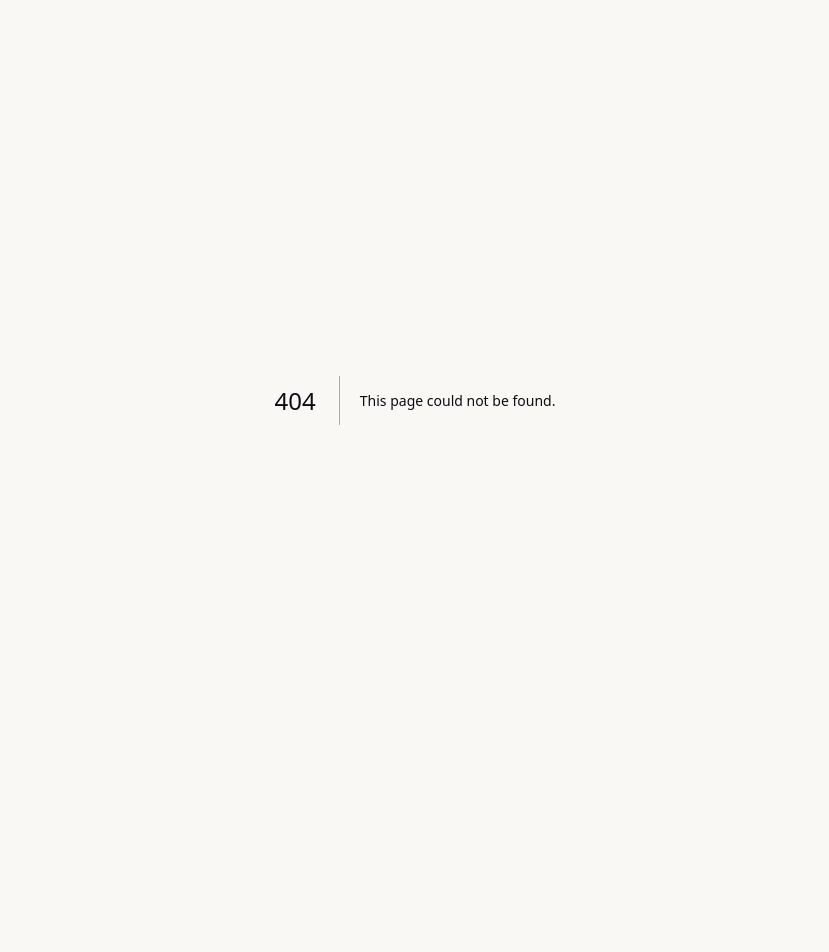
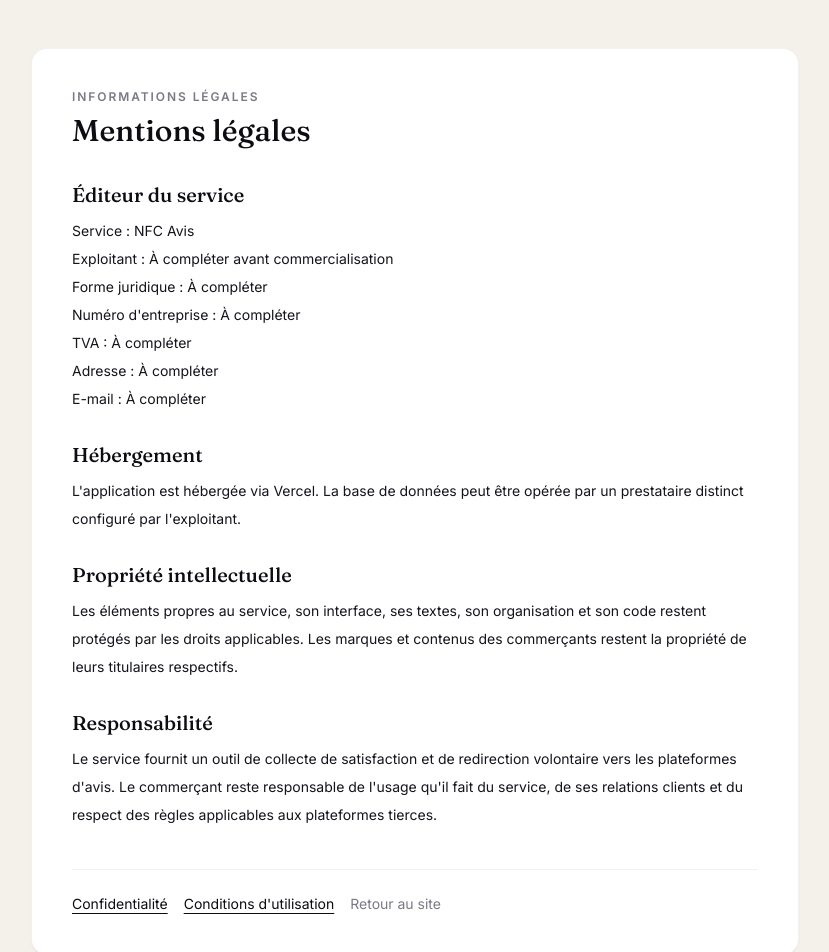
Before and after one commit to mohaontheflux24/nfc-avis-clean, a Next.js app in the folder nfc-avis/: page /mentions-legales in a window 1280 px wide. Before the commit this address had no page. Shown: the top 952 px of the page, without its empty margins (225-1054 px from the left). Before the commit the page ends 800 px from the top, so only its background shows below. Built offline with nearby package versions, Linux system fonts and the light colour scheme.

Commit message:
Add legal notice page

```diff
--- /dev/null
+++ b/nfc-avis/src/app/mentions-legales/page.tsx
@@ -0,0 +1,26 @@
+import Link from "next/link";
+import { legalInfo } from "@/lib/legal";
+
+export default function LegalNoticePage() {
+  return (
+    <main className="min-h-[100dvh] bg-paper-200 px-5 py-12">
+      <article className="card-surface mx-auto max-w-3xl p-7 sm:p-10">
+        <p className="text-xs font-semibold uppercase tracking-[0.16em] text-slate-450">Informations légales</p>
+        <h1 className="mt-2 font-display text-3xl font-medium text-ink-900">Mentions légales</h1>
+
+        <div className="mt-8 space-y-7 text-sm leading-7 text-ink-800">
+          <section><h2 className="font-display text-xl font-medium text-ink-900">Éditeur du service</h2><p className="mt-2">Service : {legalInfo.serviceName}<br />Exploitant : {legalInfo.operatorName}<br />Forme juridique : {legalInfo.legalForm}<br />Numéro d&apos;entreprise : {legalInfo.companyNumber}<br />TVA : {legalInfo.vatNumber}<br />Adresse : {legalInfo.address}<br />E-mail : {legalInfo.email}</p></section>
+          <section><h2 className="font-display text-xl font-medium text-ink-900">Hébergement</h2><p className="mt-2">L&apos;application est hébergée via {legalInfo.host}. La base de données peut être opérée par un prestataire distinct configuré par l&apos;exploitant.</p></section>
+          <section><h2 className="font-display text-xl font-medium text-ink-900">Propriété intellectuelle</h2><p className="mt-2">Les éléments propres au service, son interface, ses textes, son organisation et son code restent protégés par les droits applicables. Les marques et contenus des commerçants restent la propriété de leurs titulaires respectifs.</p></section>
+          <section><h2 className="font-display text-xl font-medium text-ink-900">Responsabilité</h2><p className="mt-2">Le service fournit un outil de collecte de satisfaction et de redirection volontaire vers les plateformes d&apos;avis. Le commerçant reste responsable de l&apos;usage qu&apos;il fait du service, de ses relations clients et du respect des règles applicables aux plateformes tierces.</p></section>
+        </div>
+
+        <div className="mt-10 flex flex-wrap gap-4 border-t border-black/5 pt-6 text-sm">
+          <Link href="/confidentialite" className="text-ink-900 underline underline-offset-4">Confidentialité</Link>
+          <Link href="/conditions" className="text-ink-900 underline underline-offset-4">Conditions d&apos;utilisation</Link>
+          <Link href="/" className="text-slate-450">Retour au site</Link>
+        </div>
+      </article>
+    </main>
+  );
+}
```
